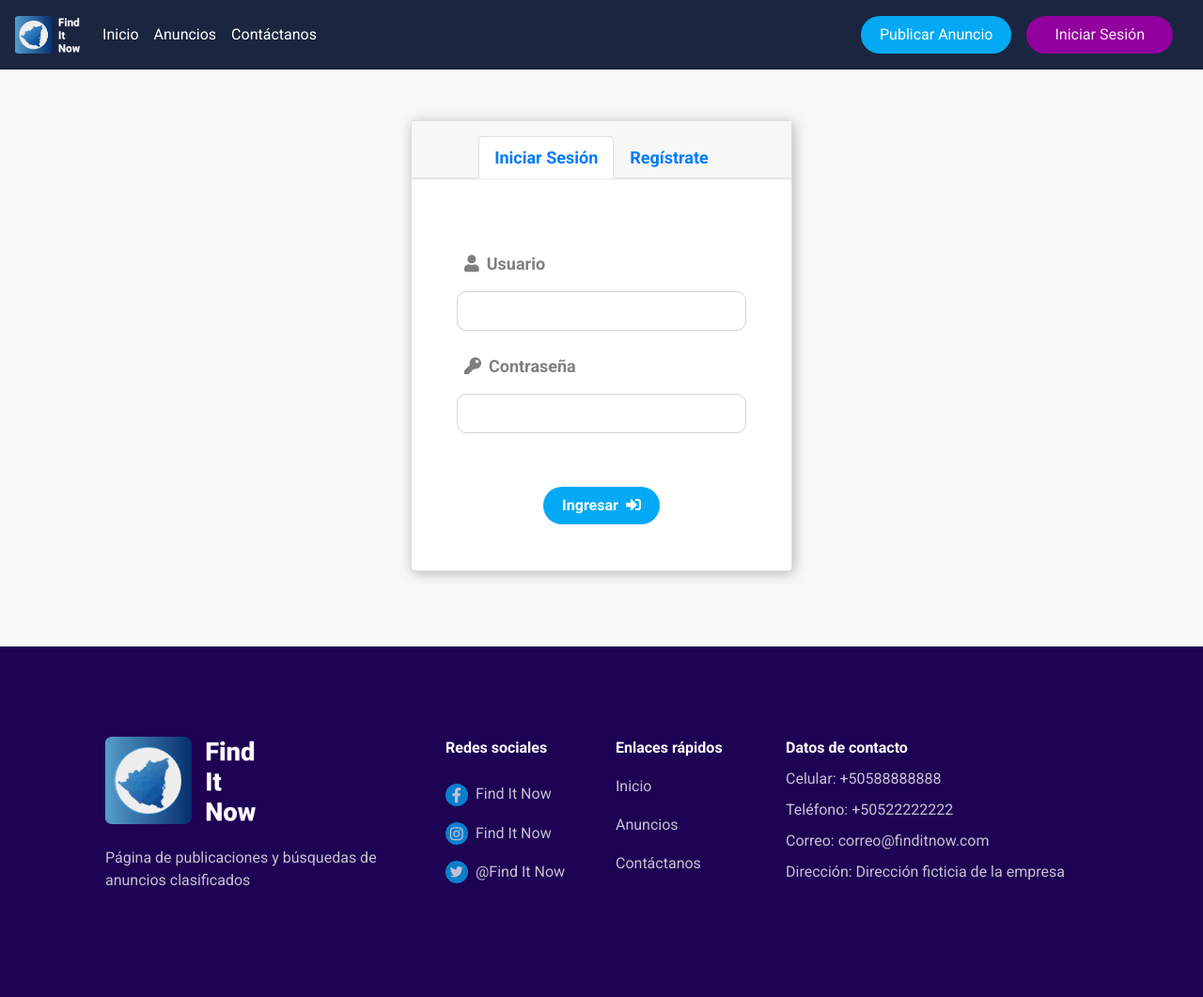
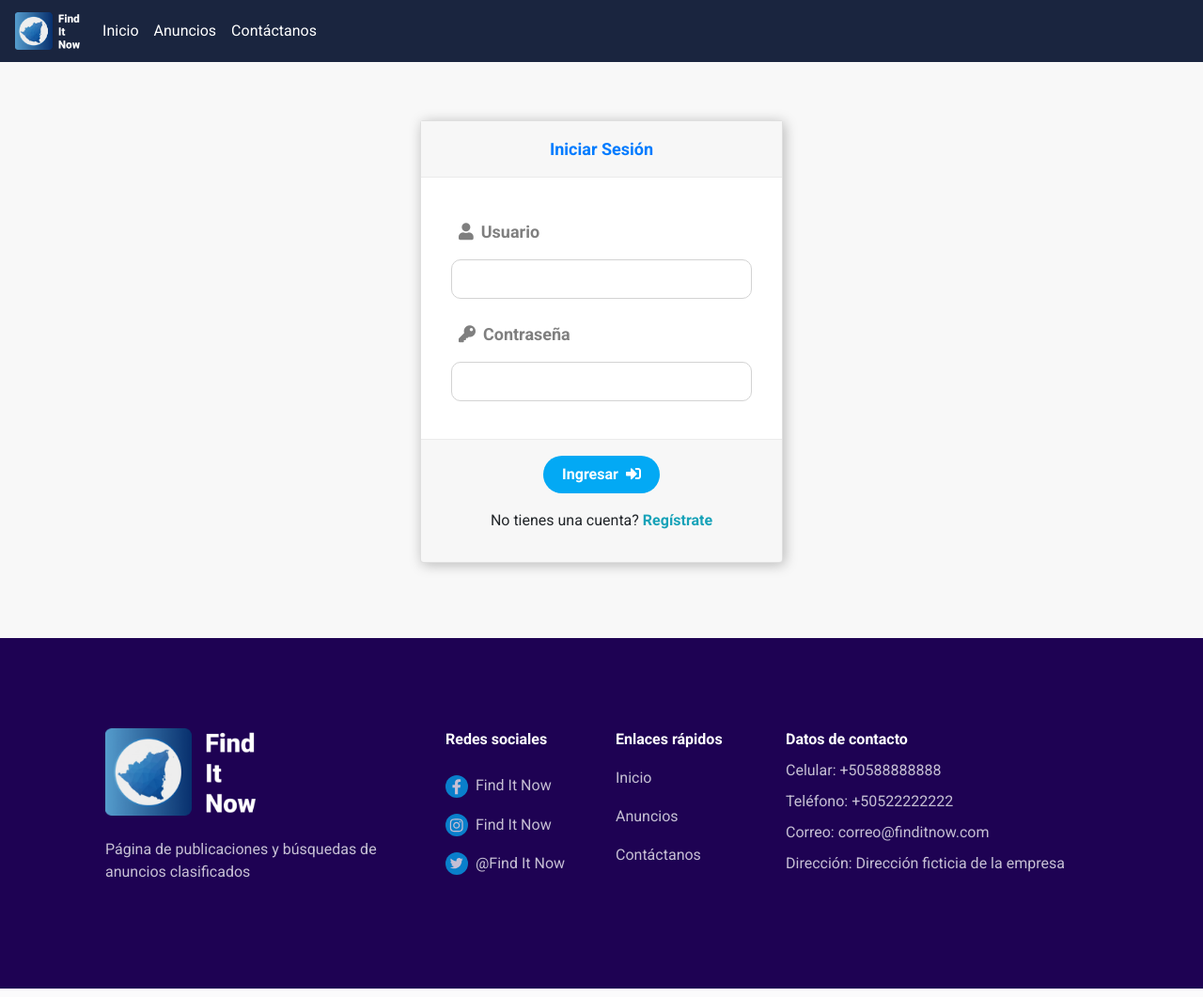
Before and after one commit to kyle870/Find-it-now, a PHP site: page /Views/Login.php in a window 1280 px wide. Shown: the whole page at 94% size. Run offline with PHP 8.4, Linux system fonts and the light colour scheme.

Commit message:
Modificación del login y agregado el backend de registro sin validar

```diff
--- a/Views/Contactanos.php
+++ b/Views/Contactanos.php
@@ -36,9 +36,9 @@
             </div>
             <div class="navbar-nav ml-auto">
                 <!-- Div del post del anuncio -->
-                <div class="button-primary mr-3">
+                <!-- <div class="button-primary mr-3">
                     <a href="./CrearAnuncio.php" class="bg-transparent text-nowrap text-white text-decoration-none hover-none">Publicar Anuncio</a>
-                </div>
+                </div> -->
                 <!-- div contenedor de los botones -->
                 <div class="mr-3">
                     <div class="row button-secondary mx-auto w-100">
--- a/Views/Login.php
+++ b/Views/Login.php
@@ -1,3 +1,7 @@
+<?php
+    require './../controllers/loginController.php';
+?>
+
 <!DOCTYPE html>
 <html lang="es">
 
@@ -37,72 +41,43 @@
             </div>
             <div class="navbar-nav ml-auto">
                 <!-- Div del post del anuncio -->
-                <div class="button-primary mr-3">
+                <!-- <div class="button-primary mr-3">
                     <a href="./CrearAnuncio.php" class="bg-transparent text-nowrap text-white text-decoration-none hover-none">Publicar Anuncio</a>
-                </div>
+                </div> -->
                 <!-- div contenedor de los botones -->
-                <div class="mr-3">
+                <!-- <div class="mr-3">
                     <div class="row button-secondary mx-auto w-100">
                         <a href="./Login.php" class="bg-transparent text-white-90 cursor-pointer text-decoration-none hover-none">Iniciar
                             Sesión</a>
                     </div>
-                </div>
+                </div> -->
             </div>
         </div>
     </nav>
 
     <!--Contenido de la página-->
     <div id="fondo-Login" class="row mx-3 bg-responsive mt-5">
-        <div class="row col-12 mx-auto">
-            <div class="col-extlarg-4 col-larg-4 col-mediu-8 col-peque-8 m-auto">
+        <div class="col-lg-4 col-md-8 col-sm-10 m-auto">
             <div class="w-100 card shadow-default">
-                    <div class="card-title w-100 items-in-row pt-3">
-                        <ul class="nav nav-tabs w-100 m-auto justify-content-center" id="myTab-Registro" role="tablist">
-                            <li class="nav-item">
-                              <a class="nav-link active text-primary font-18 text-bold" id="login-tab" data-toggle="tab" href="#login" role="tab" aria-controls="login" aria-selected="true">Iniciar Sesión</a>
-                            </li>
-                            <li class="nav-item">
-                              <a class="nav-link text-primary font-18 text-bold" id="register-tab" data-toggle="tab" href="#register" role="tab" aria-controls="register" aria-selected="false">Regístrate</a>
-                            </li>
-                        </ul>
+                <div class="card-title w-100 items-in-row py-3">
+                    <label class="w-100 text-center m-auto text-primary font-18 text-bold">Iniciar Sesión</label>
                 </div>
-                    <div class="card-body row m-0 px-3">
-                        <div class="tab-content w-100">
-                            <div class="tab-pane active" id="login" role="tabpanel" aria-labelledby="login-tab">
-                                <form>
+                <form action="<?php echo htmlspecialchars($_SERVER["PHP_SELF"]);?>" method="POST">
                     <div class="card-body row m-0">
                         <label for="inpUsuario" class="text-black-50 text-bold font-18"><i class="fas fa-user mx-2 fh-2"></i>Usuario</label>
-                                        <input id="inpUsuario" class="form-component w-100 mb-4" type="text" required>
+                        <input id="inpUsuario" name="logUsuario" class="form-component w-100 mb-4" type="text" required>
                         <label for="inpPassword" class="text-black-50 text-bold font-18"><i class="fas fa-key mx-2"></i>Contraseña</label>
-                                        <input id="inpPassword" class="form-component w-100" type="password" required>
+                        <input id="inpPassword" name="logPassword" class="form-component w-100" type="password" required>
+
                     </div>
-                                    <div class="w-100 items-in-row py-2">
-                                        <button type="submit" class="button-primary text-white text-bold mx-auto">Ingresar<i class="fas fa-sign-in-alt ml-2"></i></button>
-                                    </div>
-                                </form>
-                            </div>
-                            <div class="tab-pane" id="register" role="tabpanel" aria-labelledby="register-tab">
-                                <form>
-                                    <div class="card-body row m-0">
-                                        <label for="inpRegistroUsuario" class="text-black-50 text-bold font-18"><i class="fas fa-user mx-2"></i>Nombre de usuario</label>
-                                        <input id="inpRegistroUsuario" class="form-component w-100 mb-4" type="text" required>
-                                        <label for="inpRegistroEmail" class="text-black-50 text-bold font-18"><i class="fas fa-envelope mx-2"></i>Correo electrónico</label>
-                                        <input id="inpRegistroEmail" class="form-component w-100 mb-4" type="email" required>
-                                        <label for="inpRegistroPassword" class="text-black-50 text-bold font-18"><i class="fas fa-key mx-2"></i>Contraseña</label>
-                                        <input id="inpRegistroPassword" class="form-component w-100 mb-4" type="password" required>
-                                        <label for="inpPasswordAgain" class="text-black-50 text-bold font-18"><i class="fas fa-key mx-2"></i>Repetir contraseña</label>
-                                        <input id="inpPasswordAgain" class="form-component w-100" type="password" required>
-                                    </div>
-                                    <div class="w-100 items-in-row py-2">
-                                        <button type="submit" class="button-primary text-white text-bold mx-auto">Continuar<i class="fas fa-arrow-right ml-2"></i></button>
+                    <div class="card-footer w-100 items-in-row py-2">
+                        <button type="submit" value="login" class="button-primary text-white text-bold mx-auto">Ingresar<i class="fas fa-sign-in-alt ml-2"></i></button>
+                        <p class="text-center py-2 mx-auto w-100">No tienes una cuenta? <a href="./RegistrarseManual.php" class="text-info font-weight-bold">Regístrate</a></p>
                     </div>
                 </form>
             </div>
         </div>
-                    </div>
-                </div>
-            </div>
-        </div>
+
     </div>
     <!--Este es el pie de pagina-->
     <footer class="bg-tertiary mx-auto">
@@ -230,10 +205,9 @@
     <script src="https://cdnjs.cloudflare.com/ajax/libs/popper.js/1.14.7/umd/popper.min.js" integrity="sha384-UO2eT0CpHqdSJQ6hJty5KVphtPhzWj9WO1clHTMGa3JDZwrnQq4sF86dIHNDz0W1" crossorigin="anonymous"></script>
     <script src="./../Scripts/bootstrap.min.js"></script>
     <script>
-        $(function () {
-          $('#myTab-Registro li:first-child a').tab('show')
-        })
+        if ( window.history.replaceState ) {
+            window.history.replaceState( null, null, window.location.href );
+        }
       </script>
 </body>
-
 </html>
--- a/Views/MisAnuncios.php
+++ b/Views/MisAnuncios.php
@@ -38,9 +38,9 @@
             </div>
             <div class="navbar-nav ml-auto">
                 <!-- Div del post del anuncio -->
-                <div class="button-primary mr-3">
+                <!-- <div class="button-primary mr-3">
                     <a href="./CrearAnuncio.php" class="bg-transparent text-nowrap text-white text-decoration-none hover-none">Publicar Anuncio</a>
-                </div>
+                </div> -->
                 <!-- div contenedor de los botones -->
                 <div class="mr-3">
                     <div class="row button-secondary mx-auto w-100">
--- a/Views/Perfil.php
+++ b/Views/Perfil.php
@@ -39,9 +39,9 @@
             <div class="navbar-nav ml-auto">
                 <!-- Div del post del anuncio -->
                 <div class="button-primary mr-3">
-                    <a href="./CrearAnuncio.php" class="bg-transparent text-nowrap text-white text-decoration-none hover-none">Publicar Anuncio</a>
+                    <a href="./MisAnuncios.php" class="bg-transparent text-nowrap text-white text-decoration-none hover-none">Mis Anuncios</a>
                 </div>
-                <a href="./MisAnuncios.php" class="button-secondary text-white nav-item nav-link px-3 mr-3">Ver mis anuncios</a>
+                <a href="./../controllers/CerrarSesión.php" class="button-secondary text-white nav-item nav-link px-3 mr-3">Cerrar Sesión</a>
             </div>
         </div>
     </nav>
--- /dev/null
+++ b/config/connection.php
@@ -0,0 +1,14 @@
+<?php
+    $db_server = 'localhost';
+    $db_username = 'root';
+    $db_password = '';
+    $db_name = 'finditnow_db';
+
+    try {
+        $conn = new PDO('mysql:host='.$db_server.';dbname='.$db_name,$db_username,$db_password);
+        $conn->setAttribute(PDO::ATTR_ERRMODE, PDO::ERRMODE_EXCEPTION);
+    } catch (PDOException $e) {
+        die("ERROR: No se pudo conectar a la DB" . $e->getMessage());
+    }
+
+?>
--- /dev/null
+++ b/controllers/loginController.php
@@ -0,0 +1,5 @@
+<?php
+    //requerimiento de la conexion a la DB
+    require_once './../config/connection.php';
+
+?>
```
Also changed, not shown: Views/Anuncios.php (+6 -6 lines), Views/RegistrarseManual.php (+31 -19 lines), controllers/register.php (added, +35 -0 lines), controllers/registro.php (added, +125 -0 lines), index.php (+6 -8 lines). Lines whose indentation alone changed are shown as unchanged.
